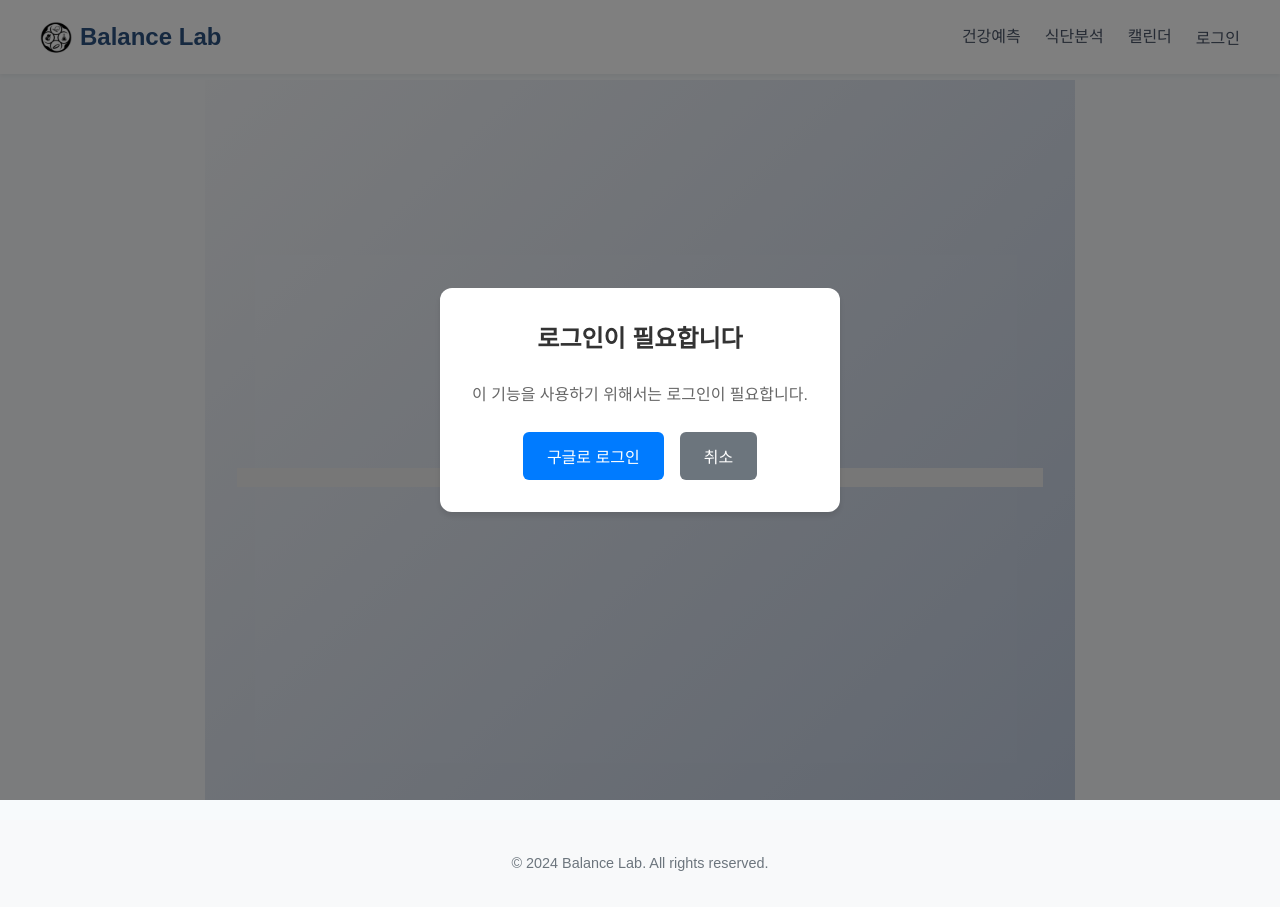
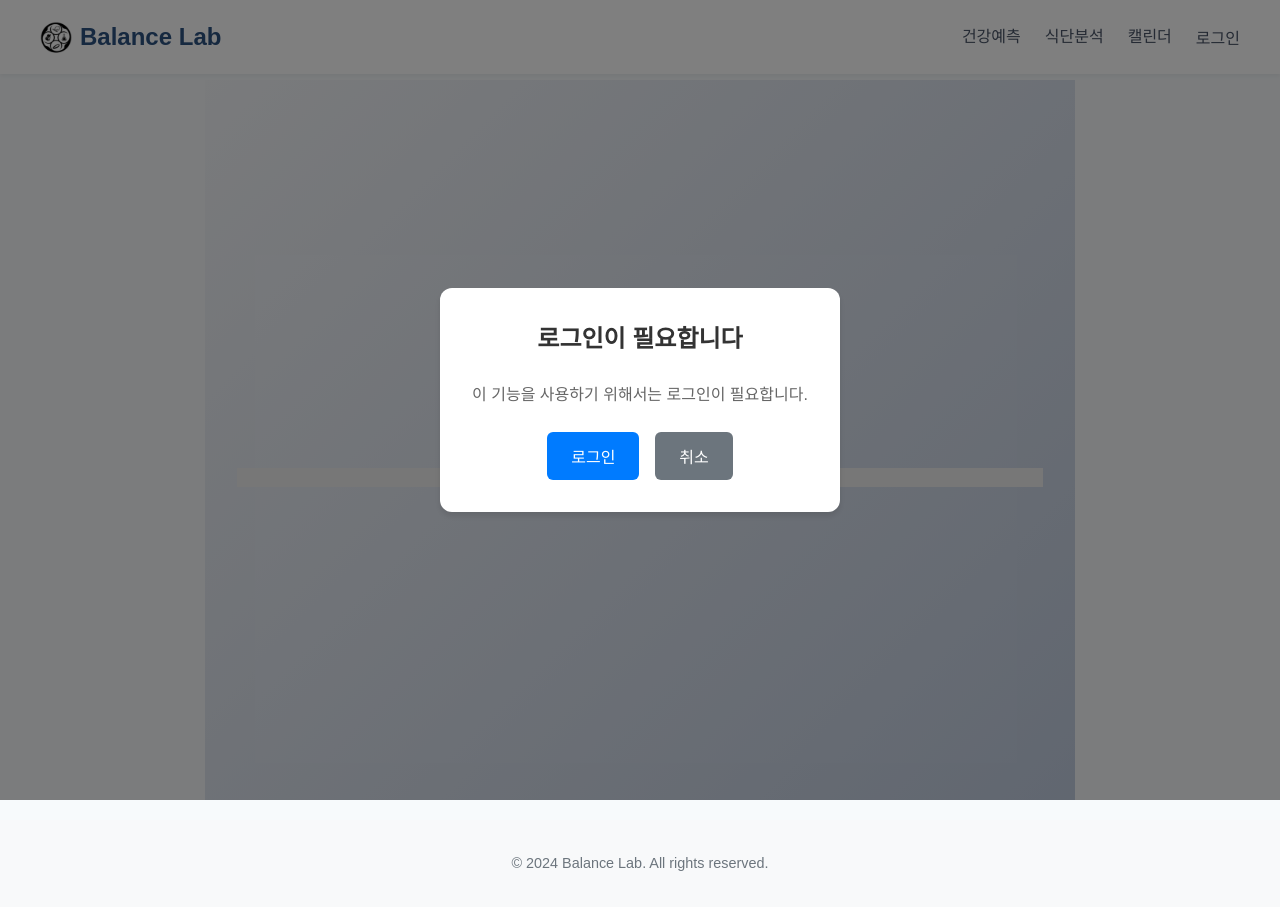
Before and after one commit to hsm9361/balancelabFE, a React (Create React App) app: page /healthprediction/result in a window 1280 px wide. Built offline with nearby package versions, Linux system fonts and the light colour scheme; a web font is replaced by a local one.

Commit message:
로그인 명칭 수정

```diff
--- a/src/components/auth/AuthModal.jsx
+++ b/src/components/auth/AuthModal.jsx
@@ -191,7 +191,7 @@ const AuthModal = ({ isOpen, onClose, type = 'required', onLoginSuccess }) => {
       buttons: (
         <>
           <button className={styles.primaryButton} onClick={handleGoogleLogin}>
-            구글로 로그인
+            로그인
           </button>
           <button className={styles.secondaryButton} onClick={handleCancel}>
             취소
```
